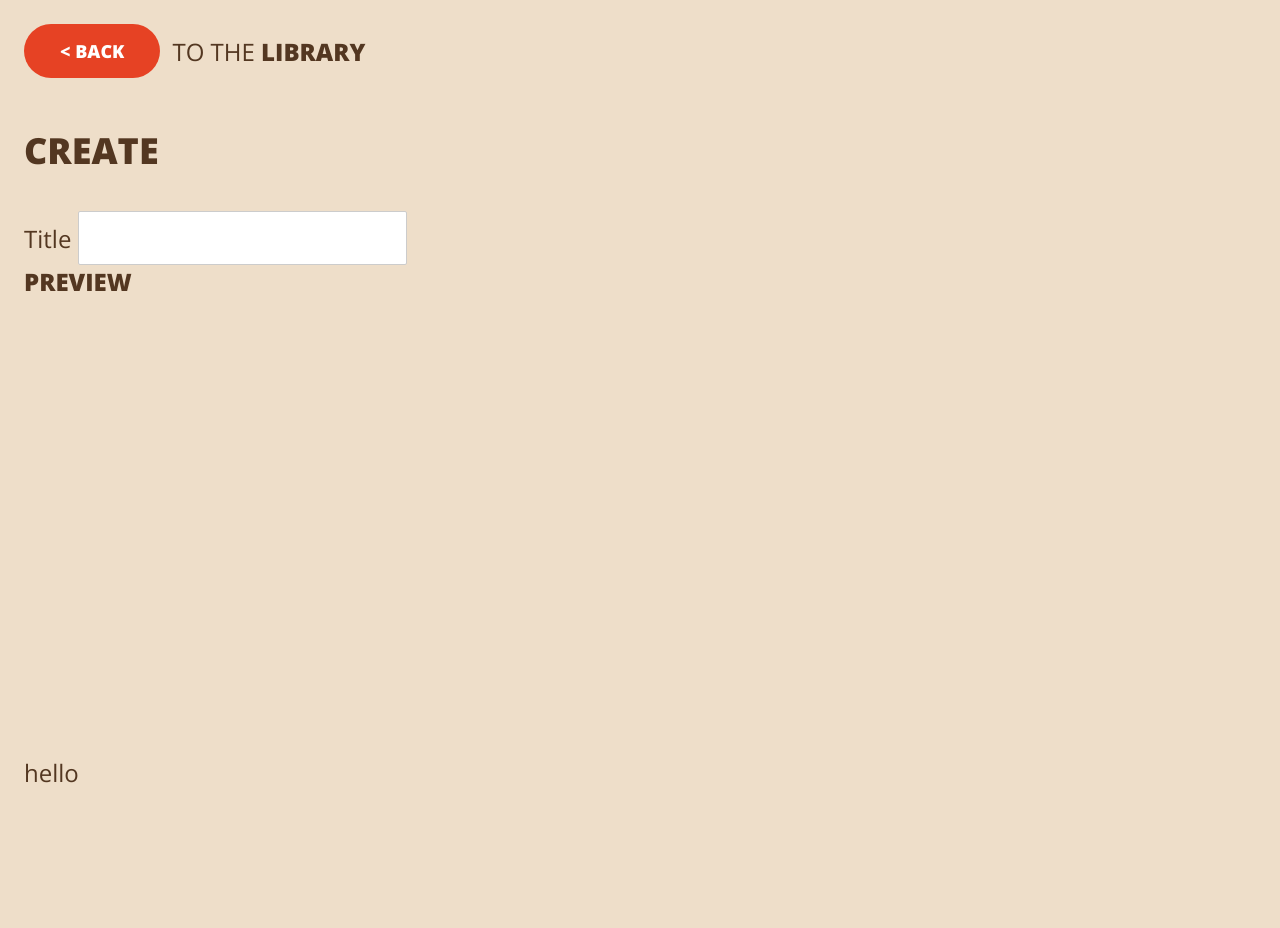
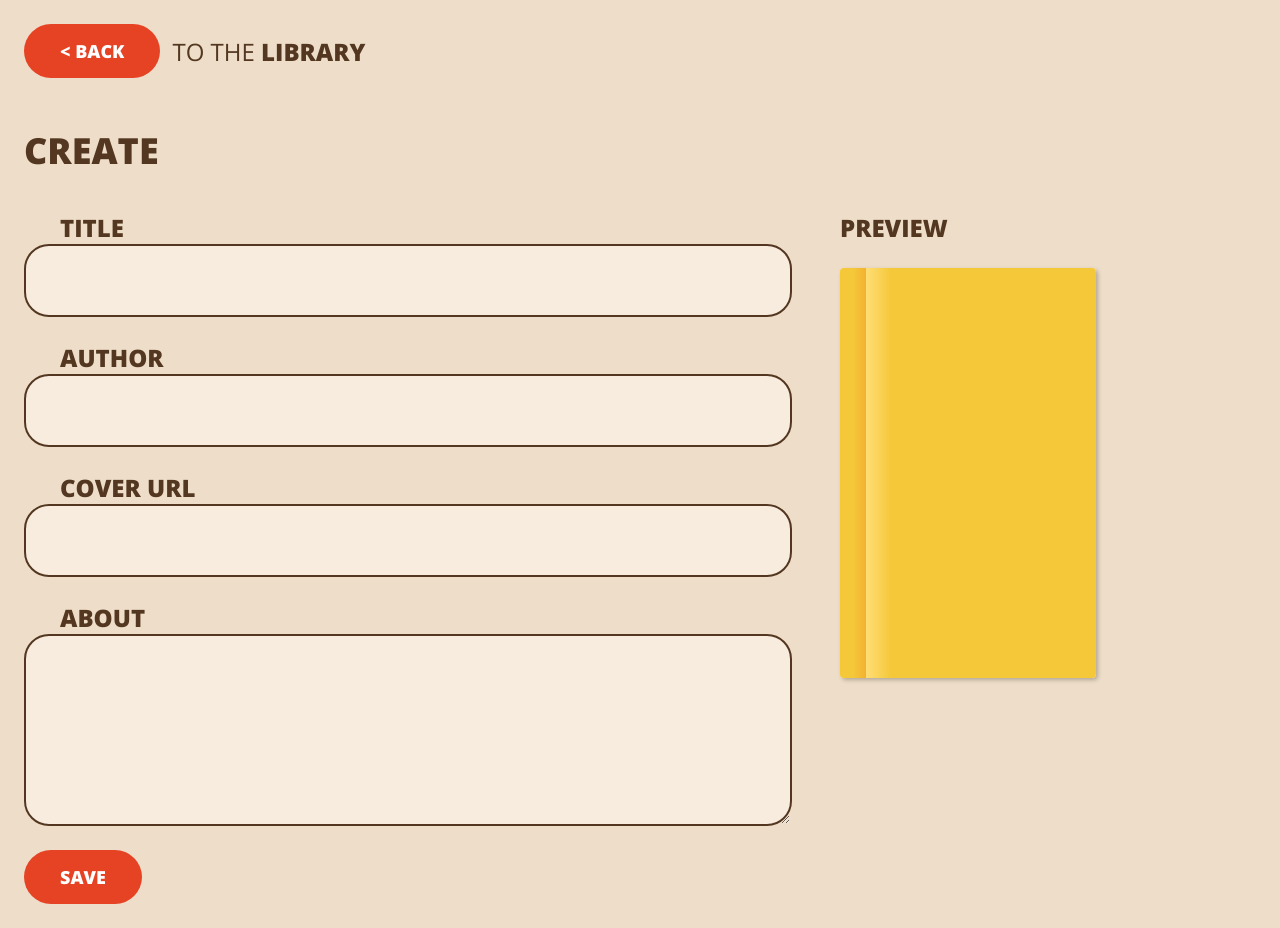
Before and after one commit to abbasfaizi/Svelte-app, a Svelte app: page /create in a window 1280 px wide. Before the commit the page ends 837 px from the top, so only its background shows below. Built offline with nearby package versions, Linux system fonts and the light colour scheme.

Commit message:
finished the project of library

```diff
--- a/db.json
+++ b/db.json
@@ -41,6 +41,24 @@
       "cover": "",
       "about": "Man hunts whale with a vengeance. In the end, he's the last man stand. I guess he won.",
       "variation": 1
+    },
+    {
+      "title": "df",
+      "author": "dfadsf",
+      "cover": "https://images.unsplash.com/photo-1575936123452-b67c3203c357?ixlib=rb-4.0.3&ixid=M3wxMjA3fDB8MHxzZWFyY2h8Mnx8aW1hZ2V8ZW58MHx8MHx8fDA%3D&w=1000&q=80",
+      "about": "this is about ",
+      "variation": 2,
+      "favorite": false,
+      "id": 6
+    },
+    {
+      "title": "",
+      "author": "",
+      "cover": "",
+      "about": "dfadfadfdfadf\n",
+      "variation": 1,
+      "favorite": false,
+      "id": 7
     }
   ]
 }
--- a/src/create/Create.svelte
+++ b/src/create/Create.svelte
@@ -1,20 +1,42 @@
 <script>
+    import { navigate } from "svelte-routing";
+
     import BackButtonRow from "../common/BackButtonRow.svelte";
     import BookCover from "../common/BookCover.svelte";
     import Button from "../common/Button.svelte";
     import Header from "../common/Header.svelte";
     import { httpPost } from "../common/api.js";
-    let title = '';
+    import TextInput from "./TextInput.svelte";
 
+    let title = "";
+    let author = "";
+    let cover = "";
+    let about = "";
 
+    $: book = { title, author, cover, about };
 
+    async function handleSubmit(event) {
+      function getRandomInt(min, max) {
+        min = Math.ceil(min);
+        max = Math.floor(max);
+        return Math.floor(Math.random() * (max - min + 1)) + min;
+      }
+      const newBook = {
+        ...book,
+        variation: getRandomInt(0, 2),
+        favorite: false
+      };
 
-    $: console.log({title});
+      const { ok } = await httpPost("/", newBook);
+      if (ok) {
+        navigate("/");
+      }
+    }
   </script>
 
   <style>
     form {
-      /* display: grid; */
+      display: grid;
       grid-auto-rows: auto;
       grid-template-columns: 1fr;
       gap: var(--spacingXLarge);
@@ -29,9 +51,6 @@
       grid-template-columns: minmax(20vw, 10rem);
       grid-template-rows: minmax(32vw, 16rem);
     }
-    .d{
-        text-align: left;
-    }
     @media (min-width: 48rem) {
       form {
         grid-template-columns: 60vw 20vw;
@@ -43,19 +62,21 @@
 
   <Header element="h1" size="large">Create</Header>
 
-  <form>
+  <form on:submit|preventDefault={handleSubmit}>
     <div class="fields">
-        <label>
-            <span>Title</span>
-            <input type="text" bind:value={title} />
-        </label>
+      <TextInput label="Title" bind:value={title} />
+      <TextInput label="Author" bind:value={author} />
+      <TextInput label="Cover URL" bind:value={cover} />
+      <TextInput label="About" bind:value={about} multiline />
+      <div>
+        <Button>Save</Button>
+      </div>
     </div>
 
     <div>
-      <Header class="d">Preview</Header>
+      <Header>Preview</Header>
       <div class="preview">
+        <BookCover {book} />
       </div>
     </div>
-
-    <p>hello</p>
   </form>
--- /dev/null
+++ b/src/create/TextInput.svelte
@@ -0,0 +1,39 @@
+<script>
+    export let label;
+    export let value;
+    export let multiline = false;
+</script>
+
+<style>
+
+label {
+    font-weight: var(--typeWeightBold);
+    text-transform: uppercase;
+  }
+  span {
+    padding: 0 0 var(--spacingSmall) var(--spacingLarge);
+  }
+  input,
+  textarea {
+    display: block;
+    background: #f8ecde;
+    border-radius: 25px;
+    border: 2px solid var(--colorFg);
+    padding: 0.75rem var(--spacingSmall) 0.75rem var(--spacingLarge);
+    width: 100%;
+  }
+  textarea {
+    height: 8rem;
+  }
+
+</style>
+
+<label>
+    <span> {label}</span>
+
+        {#if multiline}
+                <textarea bind:value/>
+        {:else}
+        <input type="text" bind:value />
+        {/if}
+</label>
```
